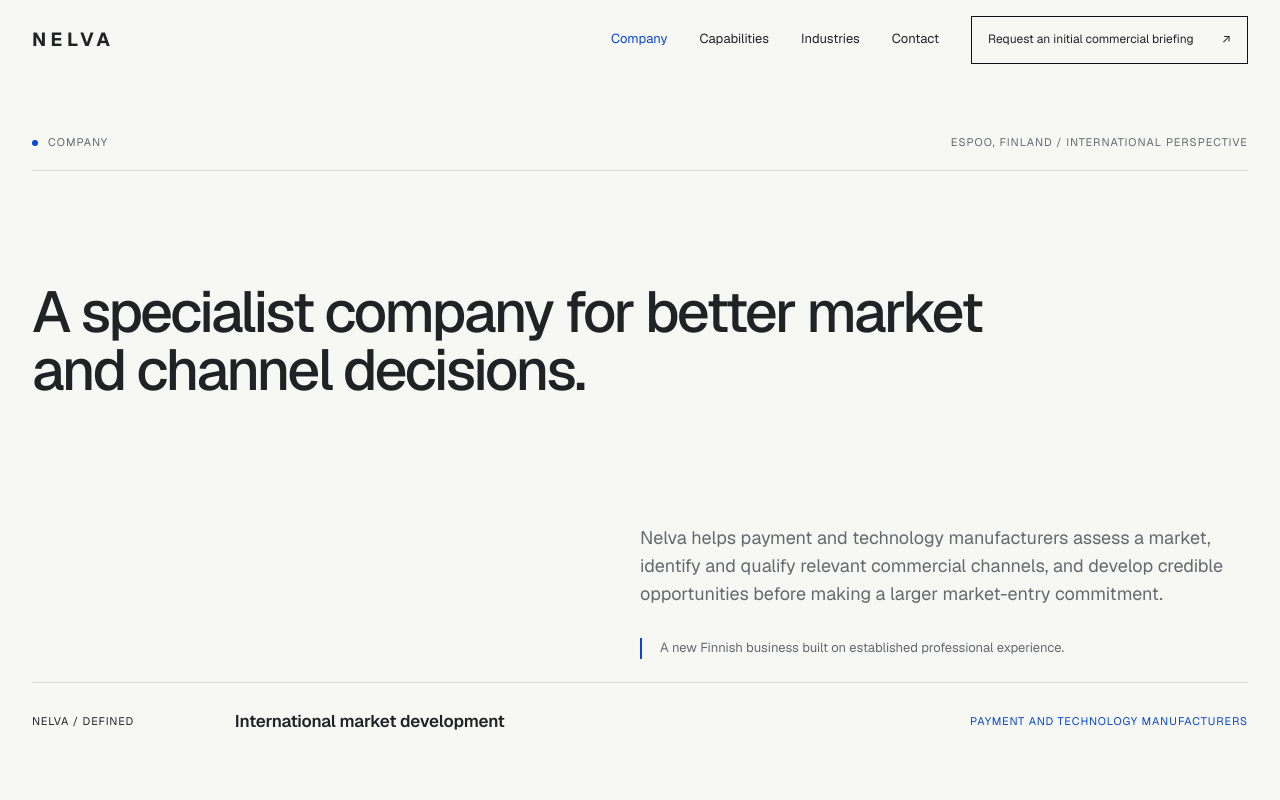
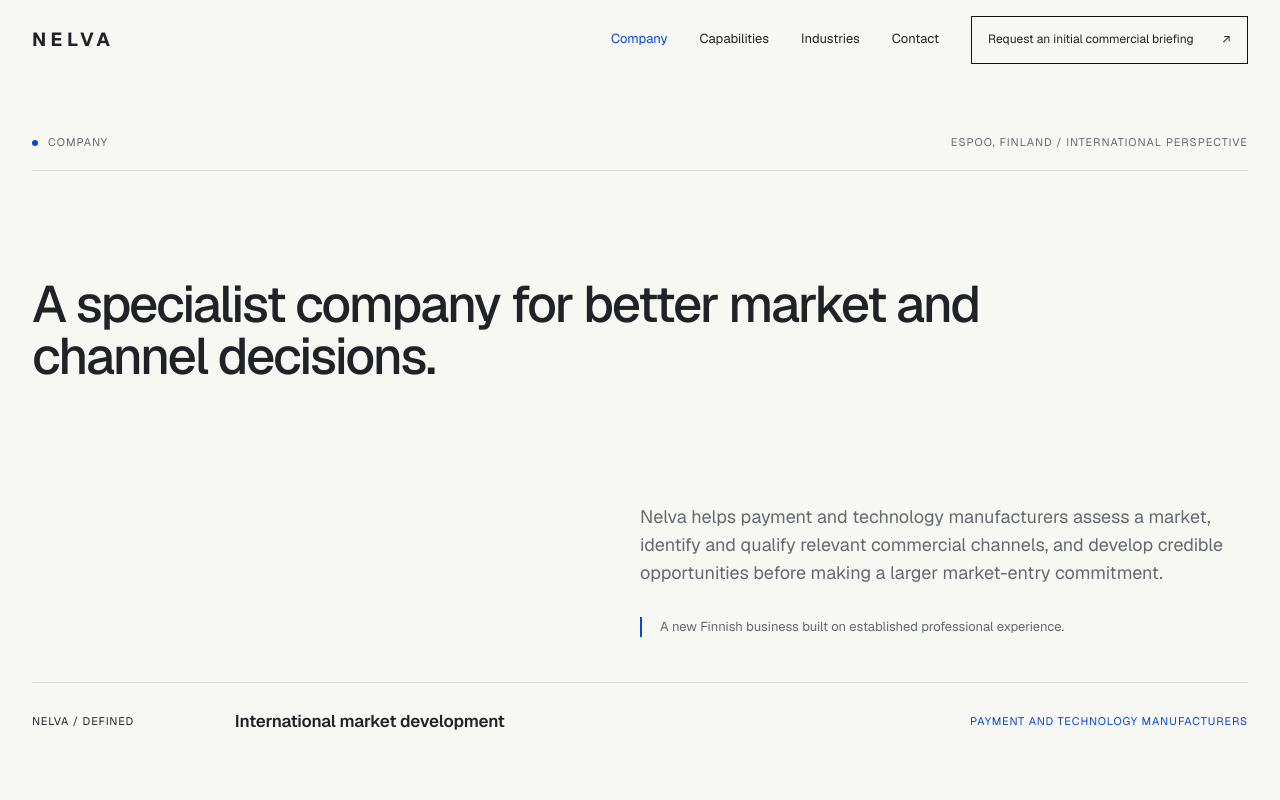
Before and after one commit to Maged-Mukred/Nelva, a Next.js app: page /company in a window 1280 px wide. Shown: the top 800 px of the page. Built offline with nearby package versions, Linux system fonts and the light colour scheme.

Commit message:
Update globals.css

```diff
--- a/app/globals.css
+++ b/app/globals.css
@@ -957,9 +957,9 @@
   .company-hero h1,
   .industries-hero h1,
   .contact-page-grid h1 {
-    font-size: clamp(42px, 4.5vw, 68px);
-line-height: 1;
-letter-spacing: -0.045em;
+    font-size: clamp(40px, 4vw, 62px);
+line-height: 1.02;
+letter-spacing: -0.04em;
     font-weight: 440;
   }
 
```
